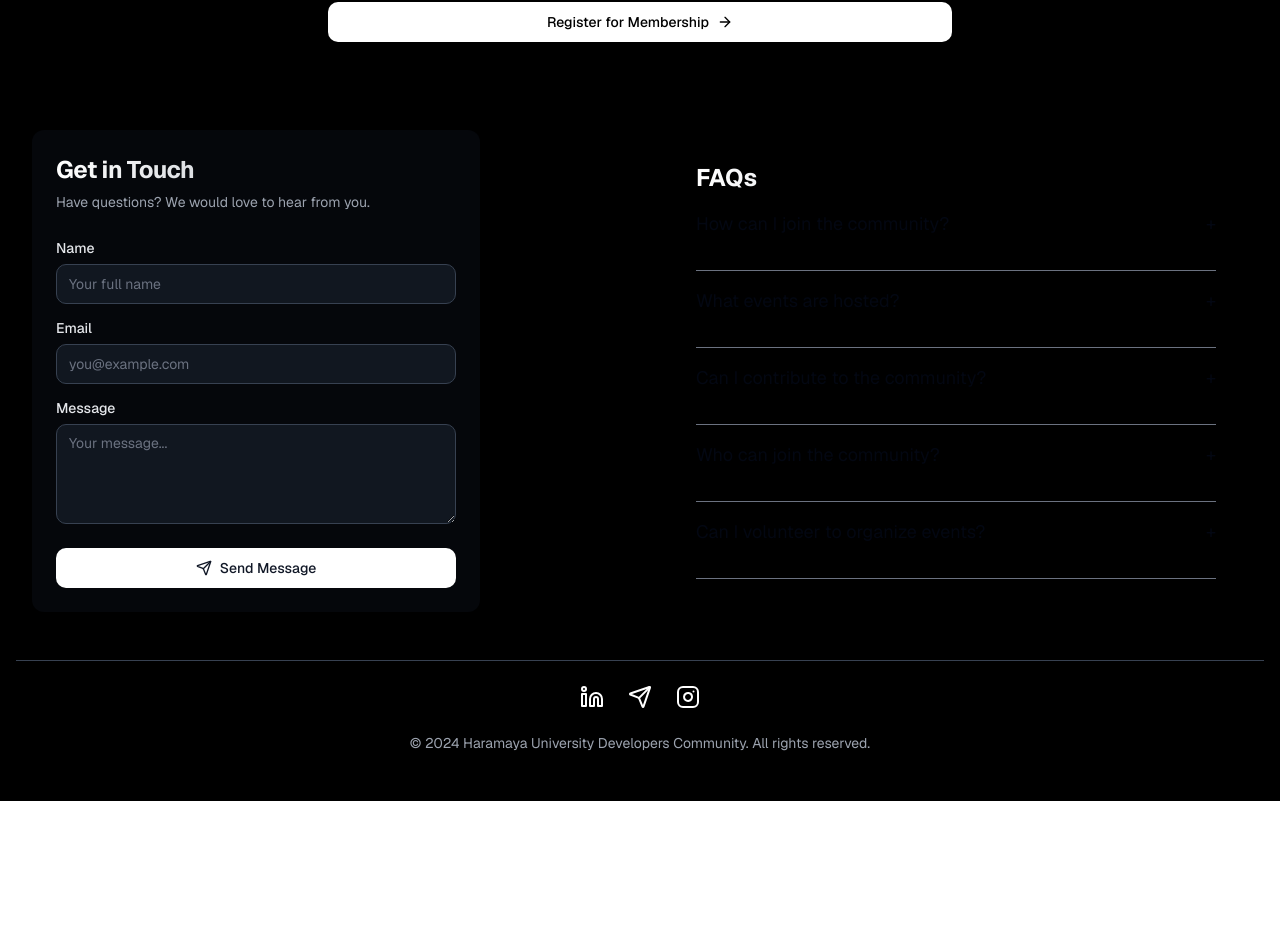
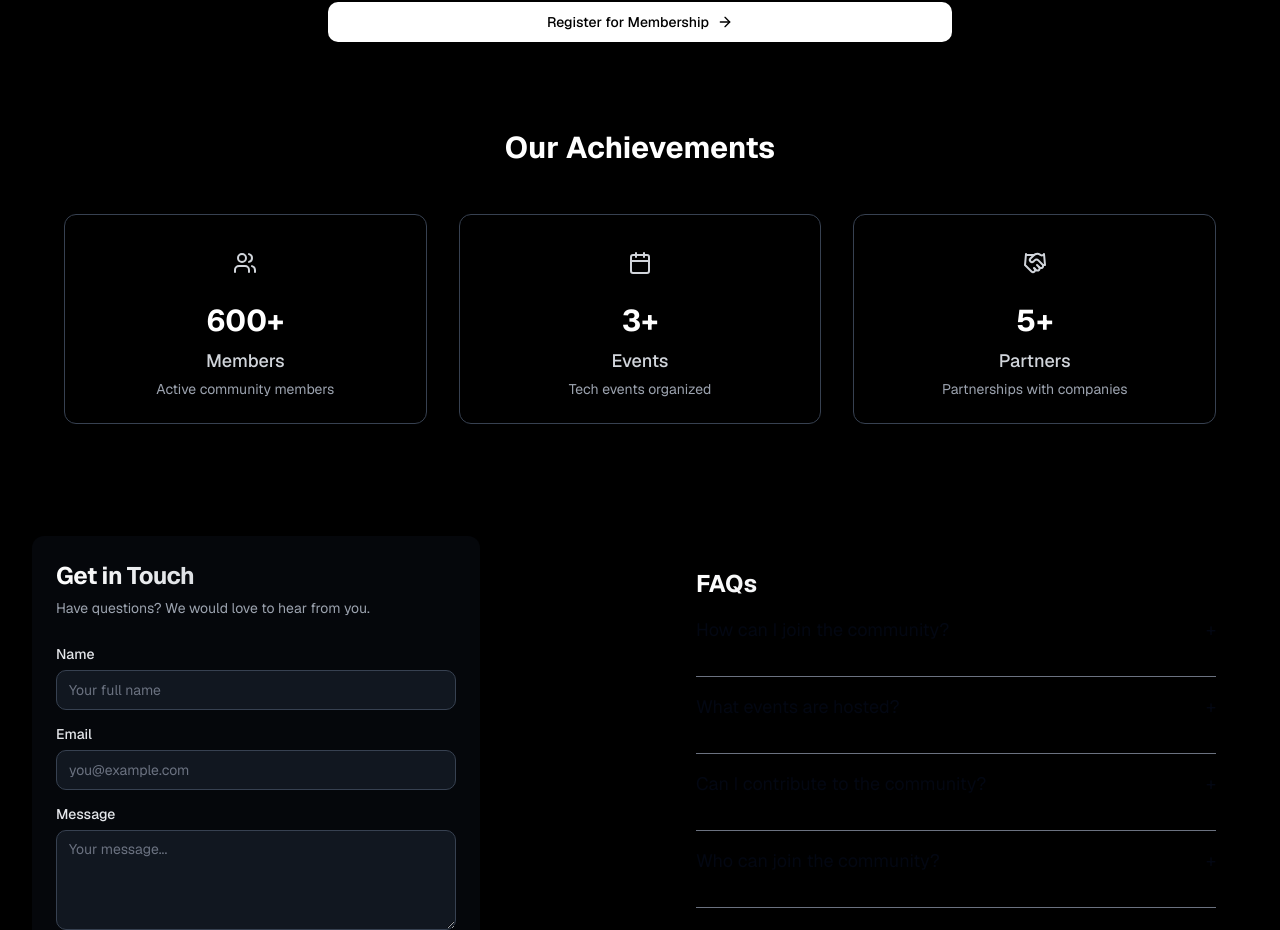
Before and after one commit to kalebalebachew/hu-devs, a Next.js app: page / in a window 1280 px wide. Shown: the part 1796-2726 px from the top of the page. Before the commit the page ends 2597 px from the top, so only its background shows below. Built offline with nearby package versions, Linux system fonts and the light colour scheme.

Commit message:
feat: add StatsSection to landing page

```diff
--- /dev/null
+++ b/src/components/StatsSection.jsx
@@ -0,0 +1,96 @@
+"use client";
+
+import React from "react";
+import { motion } from "framer-motion";
+import { Users, Calendar, Handshake, Code2, Rocket, Globe } from 'lucide-react';
+
+const stats = [
+  {
+    id: 1,
+    name: "Members",
+    value: "600+",
+    icon: Users,
+    description: "Active community members"
+  },
+  {
+    id: 2,
+    name: "Events",
+    value: "3+",
+    icon: Calendar,
+    description: "Tech events organized"
+  },
+  {
+    id: 3,
+    name: "Partners",
+    value: "5+",
+    icon: Handshake,
+    description: "Partnerships with companies"
+  },
+];
+
+const fadeInVariants = {
+  initial: { opacity: 0, y: 20 },
+  animate: (index) => ({
+    opacity: 1,
+    y: 0,
+    transition: {
+      delay: 0.1 * index,
+      duration: 0.5
+    }
+  })
+};
+
+export function StatsSection() {
+  return (
+    <section className="relative pb-20 ">
+      <div className="absolute inset-0 bg-grid-gray-900/[0.04] bg-[size:60px_60px]" />
+      <div className="relative max-w-7xl mx-auto px-4 sm:px-6 lg:px-8">
+        <motion.div
+          initial={{ opacity: 0, y: 20 }}
+          animate={{ opacity: 1, y: 0 }}
+          transition={{ duration: 0.8 }}
+        >
+          <h2 className="text-3xl font-bold text-white text-center mb-12">Our Achievements</h2>
+          <div className="grid grid-cols-1 gap-8 sm:grid-cols-2 lg:grid-cols-3">
+            {stats.map((stat, index) => (
+              <motion.div
+                key={stat.id}
+                custom={index}
+                variants={fadeInVariants}
+                initial="initial"
+                whileInView="animate"
+                viewport={{ once: true }}
+                className="relative group"
+              >
+                <div className="absolute inset-0 rounded-lg bg-gradient-to-r  opacity-0 group-hover:opacity-100 transition-opacity duration-300" />
+                <div className="relative flex flex-col items-center p-6  rounded-lg border border-gray-700 transition duration-300 group-hover:border-gray-600">
+                  <div className="mb-4 p-3 rounded-full">
+                    <stat.icon className="h-6 w-6 text-gray-300" />
+                  </div>
+                  <motion.div
+                    initial={{ opacity: 0, scale: 0.5 }}
+                    whileInView={{ opacity: 1, scale: 1 }}
+                    transition={{ duration: 0.5, delay: 0.2 + index * 0.1 }}
+                    className="text-center"
+                  >
+                    <dt className="text-3xl font-bold text-white mb-2">{stat.value}</dt>
+                    <dd className="text-lg font-medium text-gray-300 mb-1">{stat.name}</dd>
+                    <dd className="text-sm text-gray-400">{stat.description}</dd>
+                  </motion.div>
+                </div>
+              </motion.div>
+            ))}
+          </div>
+        </motion.div>
+      </div>
+    </section>
+  );
+}
+
+// Add this to your global CSS file
+const styles = `
+.bg-grid-gray-900 {
+  background-image: linear-gradient(to right, #1f2937 1px, transparent 1px),
+    linear-gradient(to bottom, #1f2937 1px, transparent 1px);
+}
+`;
--- a/src/components/landing-page.jsx
+++ b/src/components/landing-page.jsx
@@ -2,16 +2,17 @@
 
 import { NavBar } from "@/components/layout/Navbar";
 import { Footer } from "@/components/layout/Footer";
-import { Hero } from "./Hero";
-import { Features } from "./Features";
+import { Hero } from "@/components/Hero";
+import { Features } from "@/components/Features";
+import { StatsSection } from "@/components/StatsSection";
 import { CommunityTabsComponent } from "@/components/community-tabs";
 import { UpcomingEventsTab } from "@/components/UpcomingEvents";
 import { ContactForm } from "@/components/ContactUs";
-import FAQs from "./FAQ";
+import FAQs from "@/components/FAQ";
 
 export default function LandingPage() {
   return (
-    <div className="relative min-h-screen bg-black ">
+    <div className="relative min-h-screen bg-black">
       <div className="fixed inset-0 -z-10 h-full w-full bg-grid-pattern">
         <div className="absolute inset-0 bg-gradient-to-t from-black via-black/80 to-black/0"></div>
       </div>
@@ -26,6 +27,8 @@ export default function LandingPage() {
         <section id="hero" className="py-16 relative">
           <Hero />
         </section>
+
+
         <section id="features" className="py-8 relative">
           <Features />
         </section>
@@ -45,8 +48,11 @@ export default function LandingPage() {
             </div>
           </div>
         </section>
+        <section id="stats" className="relative px-8 mb-8">
+          <StatsSection />
+        </section>
 
-        <section id="contact" className=" relative bg-black/50">
+        <section id="contact" className="relative bg-black/50">
           <div className="max-w-7xl mx-auto px-4 sm:px-6 lg:px-8">
             <div className="grid grid-cols-1 md:grid-cols-2 gap-12">
               <ContactForm />
```
